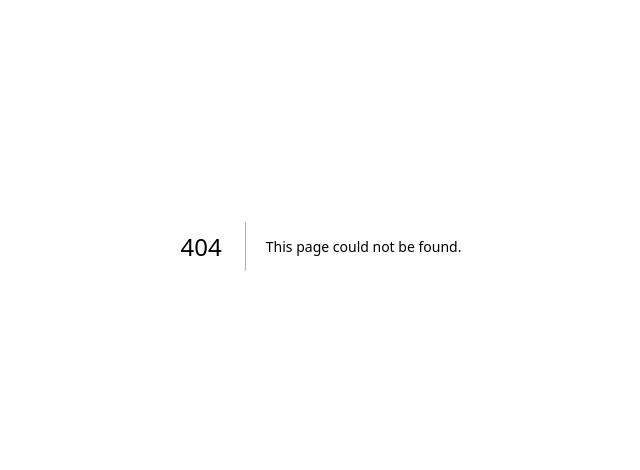
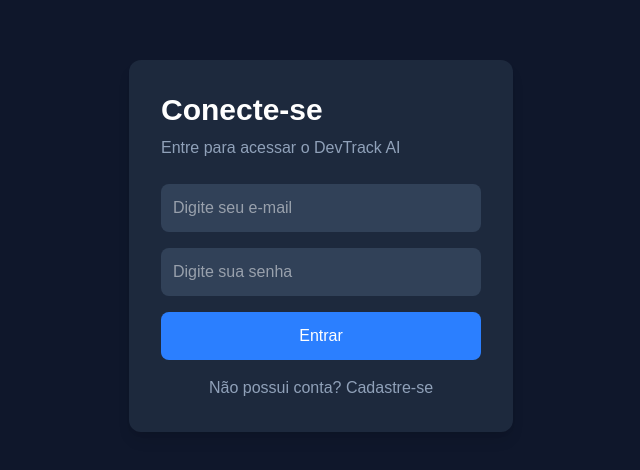
Before and after one commit to maristelagatinhapreta-jpg/devtrack-ai, a Next.js app: page /login in a window 1280 px wide. Before the commit this address had no page. Shown: the part 154-624 px from the top of the page, without its empty margins (319-959 px from the left). Built offline with nearby package versions, Linux system fonts and the light colour scheme.

Commit message:
Adiciona projeto Next.js e tela de login

```diff
--- /dev/null
+++ b/app/login/page.tsx
@@ -0,0 +1,35 @@
+export default function LoginPage() {
+  return (
+    <main className="min-h-screen flex items-center justify-center bg-slate-900">
+      <div className="w-96 bg-slate-800 p-8 rounded-xl shadow-lg">
+        <h1 className="text-3xl text-white font-bold mb-2">
+          Conecte-se
+        </h1>
+
+        <p className="text-slate-400 mb-6">
+          Entre para acessar o DevTrack AI
+        </p>
+
+        <input
+          type="email"
+          placeholder="Digite seu e-mail"
+          className="w-full p-3 mb-4 rounded-lg bg-slate-700 text-white"
+        />
+
+        <input
+          type="password"
+          placeholder="Digite sua senha"
+          className="w-full p-3 mb-4 rounded-lg bg-slate-700 text-white"
+        />
+
+        <button className="w-full bg-blue-500 hover:bg-blue-600 text-white p-3 rounded-lg">
+          Entrar
+        </button>
+
+        <p className="text-slate-400 text-center mt-4">
+          Não possui conta? Cadastre-se
+        </p>
+      </div>
+    </main>
+  );
+}
--- a/app/page.tsx
+++ b/app/page.tsx
@@ -1,69 +1,19 @@
-import Image from "next/image";
-
 export default function Home() {
   return (
-    <div className="flex flex-col flex-1 items-center justify-center bg-zinc-50 font-sans dark:bg-black">
-      <main className="flex flex-1 w-full max-w-3xl flex-col items-center justify-between py-32 px-16 bg-white dark:bg-black sm:items-start">
-        <Image
-          className="dark:invert h-5 w-[100px]"
-          src="/next.svg"
-          alt="Next.js logo"
-          width={100}
-          height={20}
-          priority
-        />
-        <div className="flex flex-col items-center gap-6 text-center sm:items-start sm:text-left">
-          <h1 className="max-w-xs text-3xl font-semibold leading-10 tracking-tight text-black dark:text-zinc-50">
-            To get started, edit the{" "}
-            <code className="rounded bg-black/[.06] px-1.5 py-0.5 font-mono text-[0.9em] dark:bg-white/[.08]">
-              page.tsx
-            </code>{" "}
-            file.
-          </h1>
-          <p className="max-w-md text-lg leading-8 text-zinc-600 dark:text-zinc-400">
-            Looking for a starting point or more instructions? Head over to{" "}
-            <a
-              href="https://vercel.com/templates?framework=next.js&utm_source=create-next-app&utm_medium=appdir-template-tw&utm_campaign=create-next-app"
-              className="font-medium text-zinc-950 dark:text-zinc-50"
-            >
-              Templates
-            </a>{" "}
-            or the{" "}
-            <a
-              href="https://nextjs.org/learn?utm_source=create-next-app&utm_medium=appdir-template-tw&utm_campaign=create-next-app"
-              className="font-medium text-zinc-950 dark:text-zinc-50"
-            >
-              Learning
-            </a>{" "}
-            center.
-          </p>
-        </div>
-        <div className="flex flex-col gap-4 text-base font-medium sm:flex-row">
-          <a
-            className="flex h-12 w-full items-center justify-center gap-2 rounded-full bg-foreground px-5 text-background transition-colors hover:bg-[#383838] dark:hover:bg-[#ccc] md:w-[158px]"
-            href="https://vercel.com/new?utm_source=create-next-app&utm_medium=appdir-template-tw&utm_campaign=create-next-app"
-            target="_blank"
-            rel="noopener noreferrer"
-          >
-            <Image
-              className="dark:invert h-[14px] w-4"
-              src="/vercel.svg"
-              alt="Vercel logomark"
-              width={16}
-              height={14}
-            />
-            Deploy Now
-          </a>
-          <a
-            className="flex h-12 w-full items-center justify-center rounded-full border border-solid border-black/[.08] px-5 transition-colors hover:border-transparent hover:bg-black/[.04] dark:border-white/[.145] dark:hover:bg-[#1a1a1a] md:w-[158px]"
-            href="https://nextjs.org/docs?utm_source=create-next-app&utm_medium=appdir-template-tw&utm_campaign=create-next-app"
-            target="_blank"
-            rel="noopener noreferrer"
-          >
-            Documentation
-          </a>
-        </div>
-      </main>
-    </div>
+    <main className="min-h-screen bg-slate-900 text-white flex items-center justify-center">
+      <div className="text-center">
+        <h1 className="text-6xl font-bold">
+          DevTrack AI
+        </h1>
+
+        <p className="mt-4 text-xl text-slate-300">
+          Plataforma inteligente para acompanhar sua evolução como desenvolvedora.
+        </p>
+
+        <button className="mt-8 px-6 py-3 bg-blue-500 rounded-lg hover:bg-blue-600">
+          Começar
+        </button>
+      </div>
+    </main>
   );
 }
```
